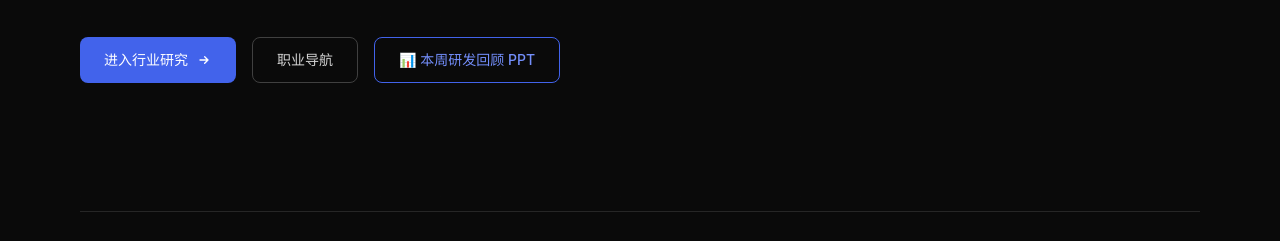
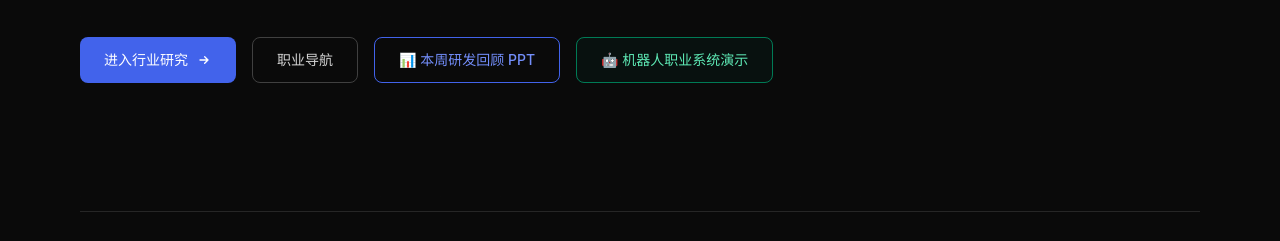
Before and after one commit to knightc2020/robot, an Astro site: page /cn in a window 1280 px wide. Shown: the part 501-742 px from the top of the page. Built offline with nearby package versions, Linux system fonts and the light colour scheme; Astro itself is replaced by a stand-in of ours.

Commit message:
feat: link robot career demo from cn homepage
Add a prominent Chinese homepage entry for the public robot career course demo.

```diff
--- a/src/pages/cn/index.astro
+++ b/src/pages/cn/index.astro
@@ -51,6 +51,9 @@ const latestNews = (await getCollection('cn/research'))
         </a>
         <a href="/ppt/weekly-review-2026-03-04/index.html" class="inline-flex items-center gap-2 px-6 py-3 border border-primary-700 text-primary-400 rounded-lg text-sm font-medium hover:bg-primary-900/20 hover:border-primary-600 transition-all no-underline">
           📊 本周研发回顾 PPT
+        </a>
+        <a href="/demo/robot-career/" class="inline-flex items-center gap-2 px-6 py-3 border border-emerald-700 bg-emerald-950/20 text-emerald-300 rounded-lg text-sm font-medium hover:bg-emerald-900/30 hover:border-emerald-500 transition-all no-underline">
+          🤖 机器人职业系统演示
         </a>
       </div>
     </div>
```
